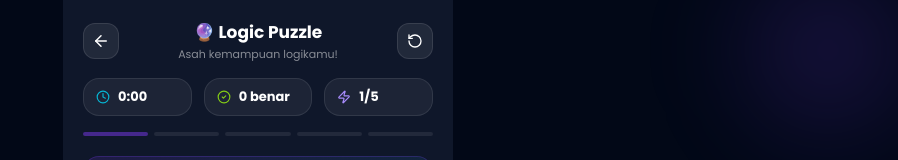
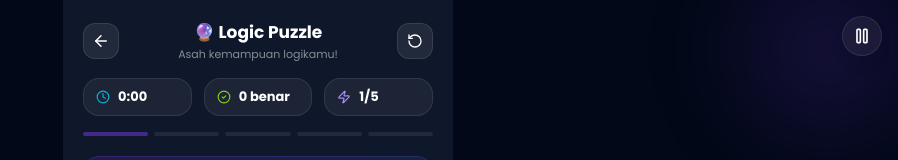
Before and after one commit to SuryaAndyartha/IMK-TimB-FigmaMake, a React (Vite) app: page /app/games/logic-puzzle in a window 1280 px wide. Shown: the top 160 px of the page, without its empty margins (382-1280 px from the left). Built offline with nearby package versions, Linux system fonts and the light colour scheme.

Commit message:
add: pause button

```diff
--- a/src/app/screens/LogicPuzzle.tsx
+++ b/src/app/screens/LogicPuzzle.tsx
@@ -12,6 +12,7 @@ import {
   Lightbulb,
 } from "lucide-react";
 import { useTheme } from "../contexts/ThemeContext";
+import { PauseControl } from "../components/PauseControl";
 
 // ── Tipe soal ─────────────────────────────────────────────────────────────────
 type Puzzle = {
@@ -358,6 +359,7 @@ export function LogicPuzzle() {
   const [isRunning, setIsRunning] = useState(false);
   const [showResult, setShowResult] = useState(false);
   const [showHint, setShowHint] = useState(false);
+  const [isPaused, setIsPaused] = useState(false);
 
   const total = puzzles.length;
   const puzzle = puzzles[current];
@@ -371,6 +373,7 @@ export function LogicPuzzle() {
 
   const handleSelect = useCallback(
     (idx: number) => {
+      if (isPaused) return;
       if (revealed) return;
       if (!isRunning) setIsRunning(true);
       setSelected(idx);
@@ -418,6 +421,21 @@ export function LogicPuzzle() {
     const m = Math.floor(s / 60);
     const sec = s % 60;
     return `${m}:${sec.toString().padStart(2, "0")}`;
+  };
+
+  const handlePause = () => {
+    setIsRunning(false);
+    setIsPaused(true);
+  };
+
+  const handleResume = () => {
+    if (!showResult) setIsRunning(true);
+    setIsPaused(false);
+  };
+
+  const handleRestart = () => {
+    handleReplay(); // fungsi reset yang sudah ada
+    setIsPaused(false);
   };
 
   return (
@@ -711,6 +729,12 @@ export function LogicPuzzle() {
           />
         )}
       </AnimatePresence>
+
+    <PauseControl
+      onPause={handlePause}
+      onResume={handleResume}
+      onRestart={handleRestart}
+    />
     </div>
   );
 }
```
